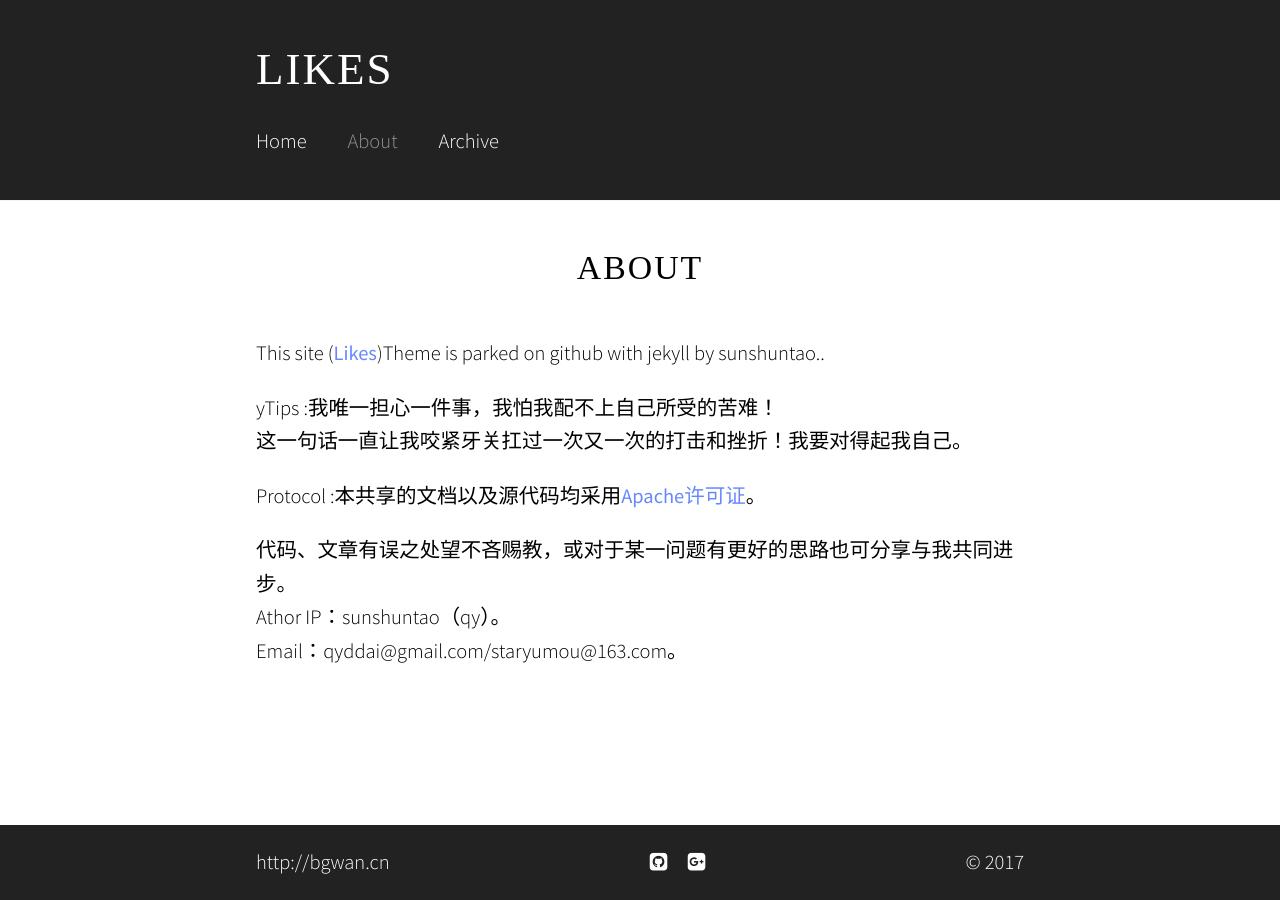
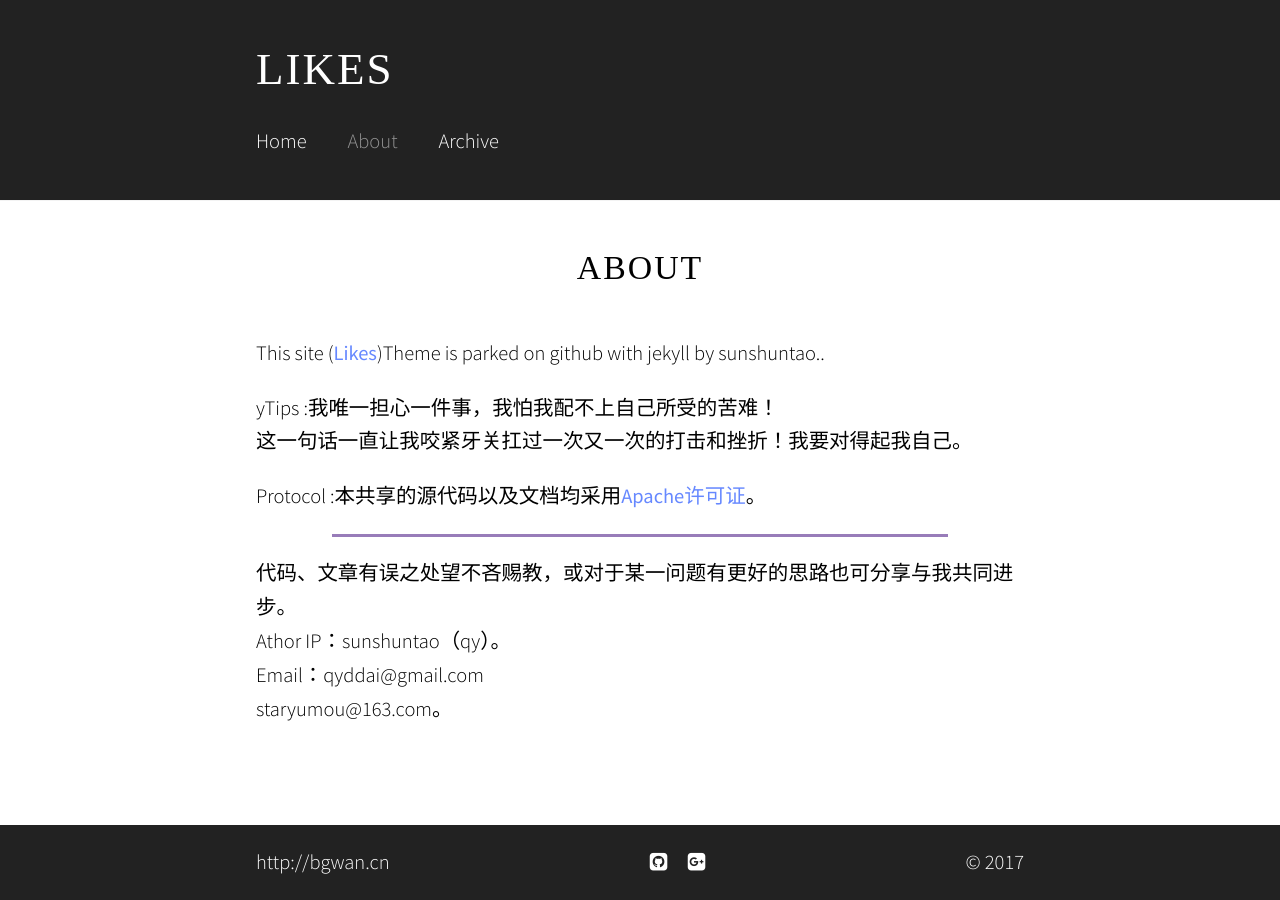
Before and after one commit to qydq/qydq.github.io, a Jekyll site: the page built from about.html, in a window 1280 px wide. Built offline with Jekyll 4.4.1, drawn with Linux system fonts in a browser that asks for light colours; some web fonts are replaced.

Commit message:
Update about.html

```diff
--- a/about.html
+++ b/about.html
@@ -8,12 +8,15 @@ title: "About"
   yTips :我唯一担心一件事，我怕我配不上自己所受的苦难！<br>这一句话一直让我咬紧牙关扛过一次又一次的打击和挫折！我要对得起我自己。
 </p>
 <p>
-  Protocol :本共享的文档以及源代码均采用<a href="https://plus.google.com/111357045355121677637" target="_blank">Apache许可证</a>。
+  Protocol :本共享的源代码以及文档均采用<a href="https://plus.google.com/111357045355121677637" target="_blank">Apache许可证</a>。
+</p>
+<p>
+<HR style="FILTER: alpha(opacity=100,finishopacity=0,style=3)" width="80%" color=#987cb9 SIZE=3>
 </p>
 <p>
   代码、文章有误之处望不吝赐教，或对于某一问题有更好的思路也可分享与我共同进步。
   <br>
   Athor IP：sunshuntao（qy）。
   <br>
-  Email：qyddai@gmail.com/staryumou@163.com。
+  Email：qyddai@gmail.com<br>staryumou@163.com。
 </p>
```
